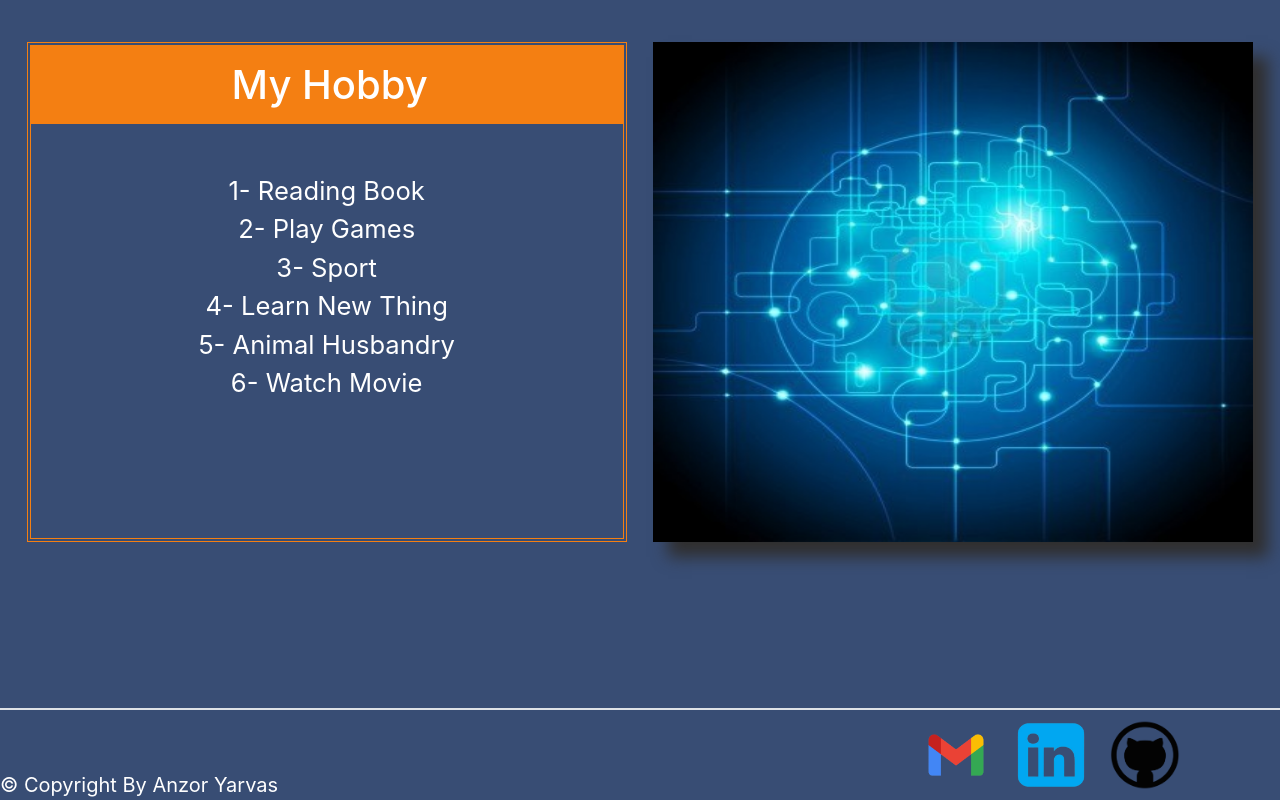
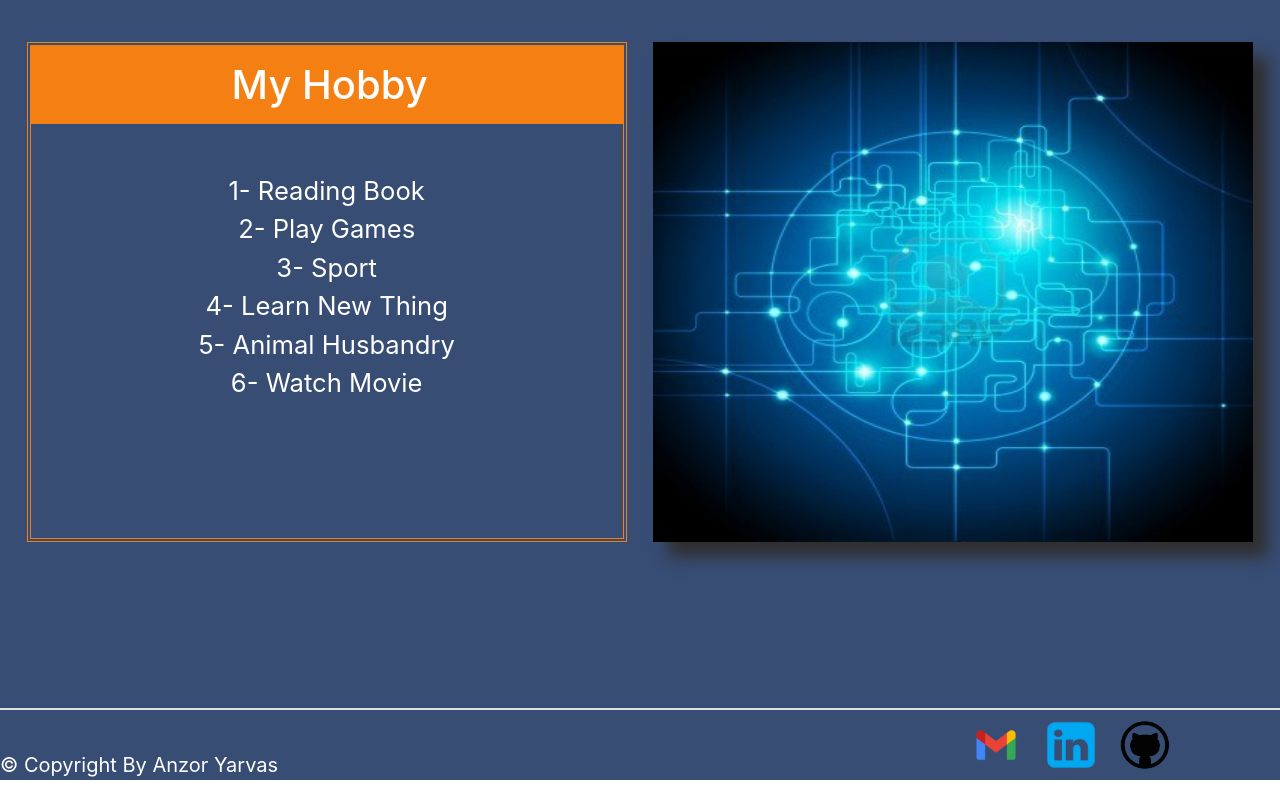
Before and after one commit to AnzorYarvas123/My-Portfolio, a plain HTML site: page index.html in a window 1280 px wide. Shown: the part 2354-3154 px from the top of the page. Drawn offline with nearby package versions, Linux system fonts and the light colour scheme.

Commit message:
My Portfolio

```diff
--- a/porfolio.css.css
+++ b/porfolio.css.css
@@ -4,10 +4,6 @@
     box-sizing: border-box;
 
 }
-
-
-
-
 
       /* --------- start main image --------- */
 
@@ -83,9 +79,6 @@ main img{
    /* --------- End main Image --------- */
 
 
-
-
-
  /* --------- Start Personal Information --------- */
  .Three-Image{
     padding-top: 280px;
@@ -97,7 +90,6 @@ main img{
     color: white;
     justify-content: space-evenly;
     width: 100%;
-    /* flex-wrap: wrap; */
 
 }
 
@@ -125,7 +117,6 @@ main img{
     padding: 15px 10px 15px 10px;
     background-color: #F47F12;
     text-align: center;
-
     display: flex;
     color: white;
     justify-content: space-evenly;
@@ -238,12 +229,12 @@ main img{
 }
 
 footer img{
-    width: 70px;
-    height: 70px;
+    width: 50px;
+    height: 50px;
 }
 
 .footer{
-    margin: 10px 10px 10px 10px;
+    margin: 10px 20px 10px 0px;
 }
 
 .border{
@@ -313,11 +304,7 @@ footer img{
 }
 
 
-
-
 /*---------------- End Image Slider -----------------*/
-
-
 
 @media screen and (max-width:850px){
     .info{
```
